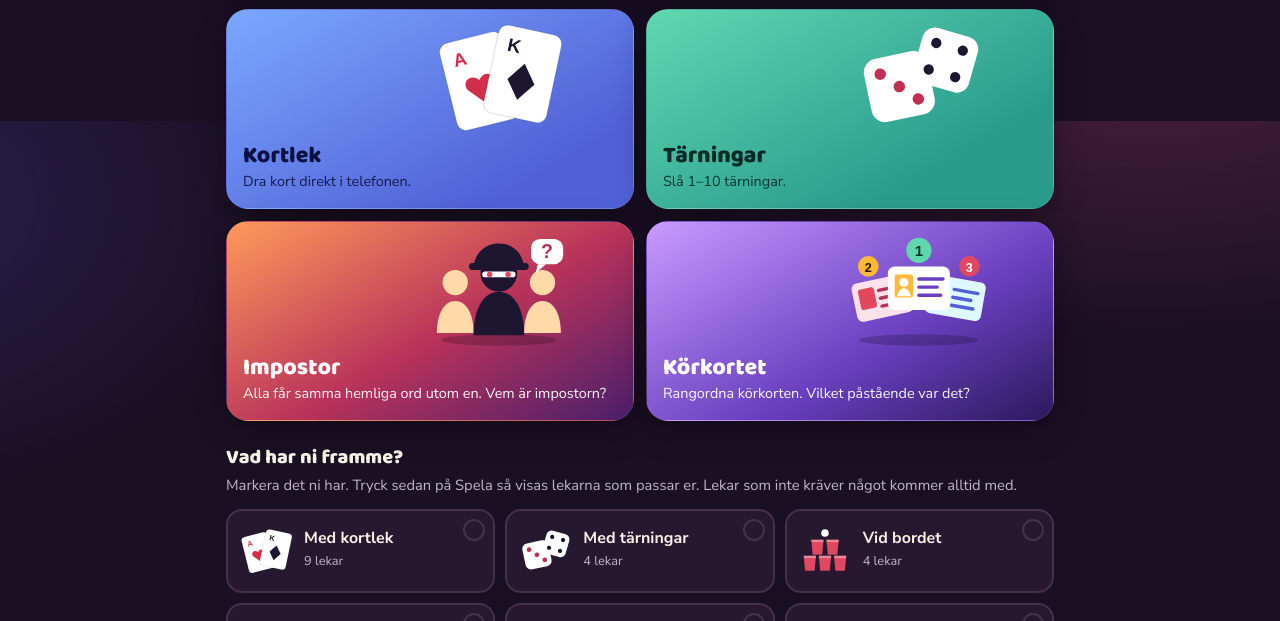
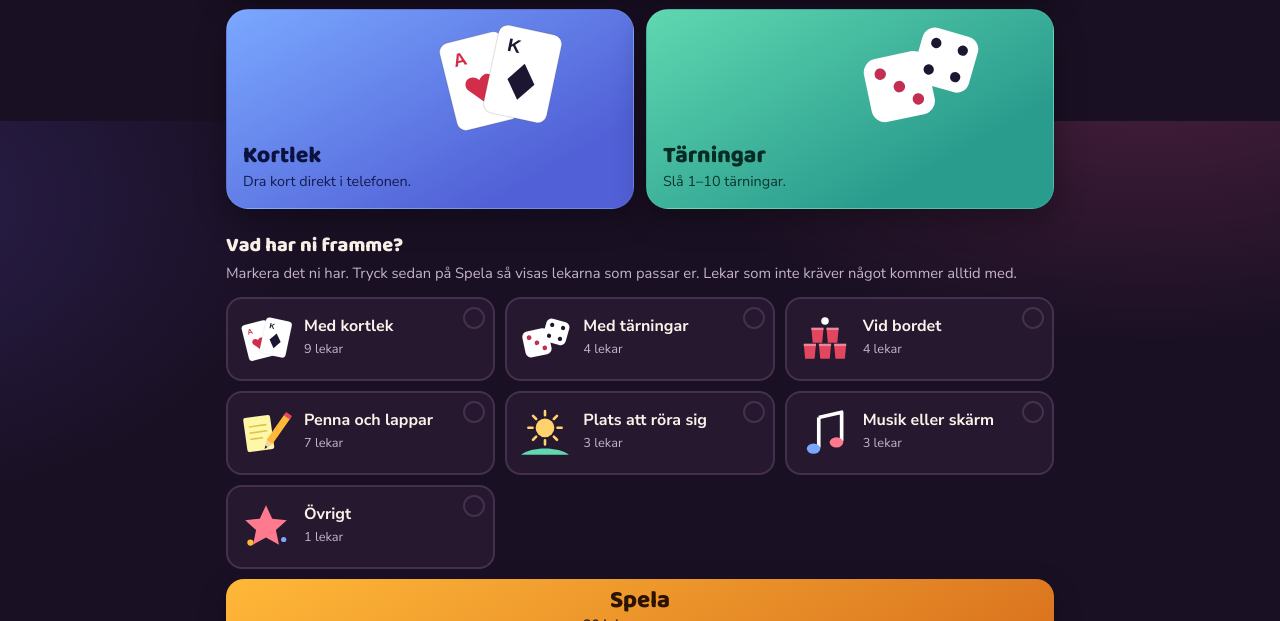
Before and after one commit to simswa1/dryckeslexikon, a plain HTML site: page index.html in a window 1280 px wide. Shown: the part 679-1300 px from the top of the page. Drawn offline with Linux system fonts and the light colour scheme.

Commit message:
Ta bort Impostor och Körkortet från startsidan (finns under Alla lekar) (#10)
Claude-Session: https://claude.ai/code/session_0191tfgCfbrGacaj3GZBiXgS

Co-authored-by: Claude <noreply@anthropic.com>

```diff
--- a/index.html
+++ b/index.html
@@ -489,10 +489,6 @@ function start(){
       ${ikon('kort')}<h2>Kortlek</h2><p>Dra kort direkt i telefonen.</p></a>
     <a class="stor c-tarn" href="#tarningar">
       ${ikon('tarning')}<h2>Tärningar</h2><p>Slå 1–10 tärningar.</p></a>
-    <a class="stor c-impostor" href="#impostor">
-      ${ikon('impostor')}<h2>Impostor</h2><p>Alla får samma hemliga ord utom en. Vem är impostorn?</p></a>
-    <a class="stor c-korkort" href="#korkortet">
-      ${ikon('korkort')}<h2>Körkortet</h2><p>Rangordna körkorten. Vilket påstående var det?</p></a>
   </nav>
   <section class="valja" aria-labelledby="vh">
   <h3 class="rubrik" id="vh">Vad har ni framme?</h3>
--- a/sw.js
+++ b/sw.js
@@ -1,5 +1,5 @@
 // Offline-stöd: sparar appen i telefonen. Byggversion ändras automatiskt vid varje bygge.
-const CACHE = 'dryckeslexikon-d768b47cce';
+const CACHE = 'dryckeslexikon-6c1acad30f';
 const FILER = ['./', './index.html', './manifest.webmanifest', './ikon/ikon-180.png', './ikon/ikon-192.png', './ikon/ikon-512.png', './ikon/ikon-32.png'];
 self.addEventListener('install', e => { e.waitUntil(caches.open(CACHE).then(c => c.addAll(FILER))); self.skipWaiting(); });
 self.addEventListener('activate', e => { e.waitUntil(caches.keys().then(k => Promise.all(k.filter(n => n !== CACHE).map(n => caches.delete(n))))); self.clients.claim(); });
```
Also changed, not shown: kalla/mall.html (+0 -4 lines), 1 other file.
